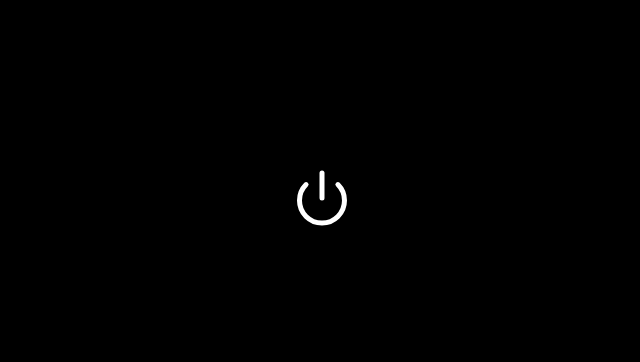
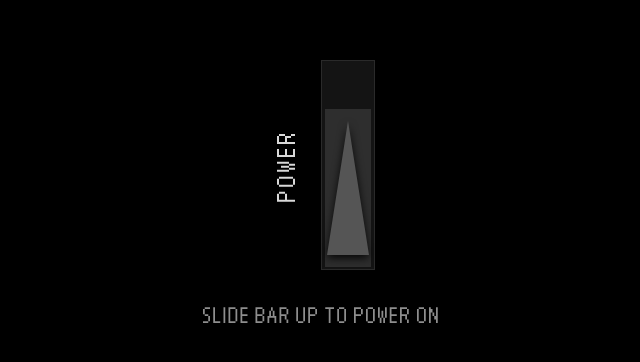
Before and after one commit to Flapjacck/React-Portfolio, a React (Vite) app: page / in a window 1280 px wide. Shown: the part 202-564 px from the top of the page, without its empty margins (318-958 px from the left). Built offline with nearby package versions, Linux system fonts and the light colour scheme.

Commit message:
Feat: power slider, skills and animations

```diff
--- a/src/components/StartupScreen/PowerScreen.tsx
+++ b/src/components/StartupScreen/PowerScreen.tsx
@@ -1,41 +1,219 @@
 /**
  * PowerScreen.tsx
  *
- * Initial "off" state screen shown before the DS Lite boot sequence.
- * Displays a full‑viewport black background with a centered power icon.
- * Clicking or pressing the icon fires the provided callback so the parent
- * can begin the boot/audio sequence. This component is intentionally
- * lightweight since it only appears briefly.
+ * DS Lite–style power switch. Swipe the slider from the bottom of the
+ * track to the top to boot. Release early and it snaps back — you must
+ * complete the full upward stroke.
  */
 
-import type { KeyboardEvent } from 'react';
-import { FiPower } from 'react-icons/fi';
+import { useRef, useCallback } from 'react';
+import { animate, motion, useMotionValue } from 'framer-motion';
+import type { PointerEvent as ReactPointerEvent, KeyboardEvent } from 'react';
 
 export interface PowerScreenProps {
-  /** Called when user activates the power button (click or keyboard) */
   onPower: () => void;
 }
 
-/**
- * Renders a fullscreen black "off" screen with a power button.
- */
+// ─── Switch geometry (px) ────────────────────────────────────────────────────
+const TRACK_H   = 210;                         // outer track height
+const TRACK_W   = 54;                          // outer track width
+const THUMB_H   = Math.round(TRACK_H * 0.75); // slider = 75 % of track (~158 px)
+const THUMB_W   = 46;                          // slider width
+const PAD       = 3;                           // gap between track wall and thumb
+const TRAVEL    = TRACK_H - THUMB_H - 2 * PAD; // upward travel (~46 px)
+const THRESHOLD = 0.86;
+
 export function PowerScreen({ onPower }: PowerScreenProps) {
-  const handleKey = (e: KeyboardEvent<HTMLDivElement>) => {
-    if (e.key === 'Enter' || e.key === ' ') {
-      onPower();
+  // thumbY: TRAVEL = resting at bottom; 0 = fully at top (power on)
+  const thumbY   = useMotionValue(TRAVEL);
+  const hasFired = useRef(false);
+  const dragging = useRef(false);
+  const startPY  = useRef(0);
+
+  const onPointerDown = useCallback(
+    (e: ReactPointerEvent<HTMLDivElement>) => {
+      if (hasFired.current) return;
+      dragging.current = true;
+      startPY.current  = e.clientY;
+      e.currentTarget.setPointerCapture(e.pointerId);
+    },
+    [],
+  );
+
+  const onPointerMove = useCallback(
+    (e: ReactPointerEvent<HTMLDivElement>) => {
+      if (!dragging.current || hasFired.current) return;
+      const delta  = startPY.current - e.clientY;
+      const capped = Math.max(0, Math.min(TRAVEL, delta));
+      const newY = TRAVEL - capped;
+      thumbY.set(newY);
+
+      // Trigger power-on immediately when thumb reaches the top
+      if (newY <= 2) {
+        hasFired.current = true;
+        animate(thumbY, 0, {
+          type: 'spring',
+          stiffness: 520,
+          damping: 36,
+          onComplete: () => setTimeout(onPower, 130),
+        });
+      }
+    },
+    [thumbY, onPower],
+  );
+
+  const settle = useCallback(() => {
+    if (!dragging.current || hasFired.current) return;
+    dragging.current = false;
+
+    const frac = 1 - thumbY.get() / TRAVEL;
+
+    if (frac >= THRESHOLD) {
+      hasFired.current = true;
+      animate(thumbY, 0, {
+        type: 'spring',
+        stiffness: 520,
+        damping: 36,
+        onComplete: () => setTimeout(onPower, 130),
+      });
+    } else {
+      animate(thumbY, TRAVEL, {
+        type: 'spring',
+        stiffness: 280,
+        damping: 22,
+        mass: 0.85,
+      });
     }
-  };
+  }, [thumbY, onPower]);
+
+  const onKeyDown = useCallback(
+    (e: KeyboardEvent<HTMLDivElement>) => {
+      if (hasFired.current) return;
+      if (e.key === 'Enter' || e.key === ' ') {
+        e.preventDefault();
+        hasFired.current = true;
+        animate(thumbY, 0, {
+          type: 'spring',
+          stiffness: 520,
+          damping: 36,
+          onComplete: () => setTimeout(onPower, 130),
+        });
+      }
+    },
+    [thumbY, onPower],
+  );
+
+  const thumbLeft = (TRACK_W - THUMB_W) / 2;
 
   return (
-    <main className="flex items-center justify-center h-screen w-full bg-black">
-      <div
-        role="button"
-        tabIndex={0}
-        className="text-white text-6xl cursor-pointer select-none"
-        onClick={onPower}
-        onKeyDown={handleKey}
-      >
-        <FiPower />
+    <main
+      className="flex items-center justify-center h-screen w-full bg-black select-none"
+      style={{ fontFamily: "'DS-BIOS', monospace" }}
+    >
+      {/* POWER label + Track + Text column */}
+      <div style={{ display: 'flex', flexDirection: 'column', alignItems: 'center', gap: 24 }}>
+        {/* POWER label + Track side-by-side */}
+        <div style={{ display: 'flex', alignItems: 'center', gap: 20 }}>
+          {/* Vertical POWER label — beside the bar */}
+          <p
+            style={{
+              writingMode: 'vertical-rl',
+              transform: 'rotate(180deg)',
+              fontSize: '2rem',
+              letterSpacing: '0.08em',
+              color: 'rgba(255,255,255,0.85)',
+              margin: 0,
+              lineHeight: 1,
+            }}
+          >
+            POWER
+          </p>
+
+          {/* Track */}
+          <div
+            role="button"
+            tabIndex={0}
+            aria-label="Power switch – swipe up to boot"
+            style={{
+              position: 'relative',
+              width: TRACK_W,
+              height: TRACK_H,
+              touchAction: 'none',
+              cursor: 'ns-resize',
+              outline: 'none',
+            }}
+            onPointerDown={onPointerDown}
+            onPointerMove={onPointerMove}
+            onPointerUp={settle}
+            onPointerCancel={settle}
+            onKeyDown={onKeyDown}
+          >
+          {/* Track groove — flat, dark */}
+          <div
+            style={{
+              position: 'absolute',
+              inset: 0,
+              background: '#141414',
+              border: '1px solid #2a2a2a',
+            }}
+          />
+
+          {/* Thumb slider */}
+          <motion.div
+            style={{
+              y: thumbY,
+              position: 'absolute',
+              top: PAD,
+              left: thumbLeft,
+              width: THUMB_W,
+              height: THUMB_H,
+              background: '#2e2e2e',
+              display: 'flex',
+              alignItems: 'center',
+              justifyContent: 'center',
+              cursor: 'ns-resize',
+              willChange: 'transform',
+            }}
+          >
+            {/* Isosceles triangle — width ~= thumb width, tall legs, with drop shadow */}
+            <svg
+              width={THUMB_W - 4}
+              height={THUMB_H - 20}
+              viewBox={`0 0 ${THUMB_W - 4} ${THUMB_H - 20}`}
+              aria-hidden="true"
+              style={{
+                filter: 'drop-shadow(0px 3px 4px rgba(0,0,0,0.9))',
+                overflow: 'visible',
+              }}
+            >
+              {/*
+                Triangle scaled to nearly fill the thumb width with tall legs
+                Apex at top-center, base at bottom, touching near the edges
+              */}
+              <polygon
+                points={`${(THUMB_W - 4) / 2},2 ${THUMB_W - 4},${THUMB_H - 22} 0,${THUMB_H - 22}`}
+                fill="#555"
+                stroke="none"
+              />
+            </svg>
+          </motion.div>
+          </div>
+        </div>
+
+        {/* Instruction text below */}
+        <p
+          className="blink-text"
+          style={{
+            fontSize: 'clamp(1rem, 2.5vw, 1.75rem)',
+            color: 'rgba(255,255,255,0.75)',
+            margin: 0,
+            letterSpacing: '0.04em',
+            textAlign: 'center',
+            maxWidth: 300,
+          }}
+        >
+          SLIDE BAR UP TO POWER ON
+        </p>
       </div>
     </main>
   );
--- a/src/components/TopScreen/AboutMe.tsx
+++ b/src/components/TopScreen/AboutMe.tsx
@@ -14,18 +14,13 @@ export function AboutMe() {
   return (
     <div className="w-full h-full flex flex-row gap-0 overflow-hidden">
       {/* ── Left: headshot ── */}
-      <motion.div
-        initial={{ opacity: 0 }}
-        animate={{ opacity: 1 }}
-        transition={{ duration: 0.4, ease: "easeOut" }}
-        className="w-[38%] flex-shrink-0 h-full border-r-2 border-black overflow-hidden"
-      >
+      <div className="w-[38%] shrink-0 h-full border-r-2 border-black overflow-hidden">
         <img
           src="/assets/Headshot.webp"
           alt="Spencer Kelly"
           className="w-full h-full object-cover object-top"
         />
-      </motion.div>
+      </div>
 
       {/* ── Right: info ── */}
       <div className="flex-1 flex flex-col justify-center gap-[5%] px-[4%] py-[3%] min-w-0 h-full">
@@ -70,13 +65,13 @@ export function AboutMe() {
           {/* Line 1: degree · institution */}
           <div className="flex items-center gap-[2.5%] min-w-0">
             <FaGraduationCap
-              className="flex-shrink-0 text-[#416179]"
+              className="shrink-0 text-[#416179]"
               style={{ fontSize: "clamp(0.75rem,1.9vw,1.05rem)" }}
             />
             <span className="text-[clamp(0.65rem,1.7vw,0.96rem)] font-bold text-black whitespace-nowrap truncate">
               {education.degree}
             </span>
-            <span className="text-[#416179] flex-shrink-0">·</span>
+            <span className="text-[#416179] shrink-0">·</span>
             <span className="text-[clamp(0.65rem,1.7vw,0.96rem)] text-black whitespace-nowrap truncate">
               {education.institution}
             </span>
@@ -85,19 +80,19 @@ export function AboutMe() {
           {/* Line 2: location · year · year-label */}
           <div className="flex items-center gap-[2.5%] min-w-0">
             <FaMapMarkerAlt
-              className="flex-shrink-0 text-[#416179]"
+              className="shrink-0 text-[#416179]"
               style={{ fontSize: "clamp(0.75rem,1.9vw,1.05rem)" }}
             />
             <span className="text-[clamp(0.65rem,1.7vw,0.96rem)] text-black whitespace-nowrap">
               Waterloo, Ontario
             </span>
-            <span className="text-[#416179] flex-shrink-0">·</span>
+            <span className="text-[#416179] shrink-0">·</span>
             <FaCalendarAlt
-              className="flex-shrink-0 text-[#416179]"
+              className="shrink-0 text-[#416179]"
               style={{ fontSize: "clamp(0.75rem,1.9vw,1.05rem)" }}
             />
             <span className="text-[clamp(0.65rem,1.7vw,0.96rem)] text-black whitespace-nowrap">
-              {education.year} · 3rd Year
+              {education.year} · 4th Year
             </span>
           </div>
         </motion.div>
```
Also changed, not shown: src/components/TopScreen/Experience.tsx (+35 -28 lines), src/components/TopScreen/Projects.tsx (+26 -28 lines), src/components/TopScreen/Skills.tsx (+12 -14 lines), src/data/portfolio.ts (+7 -24 lines).
